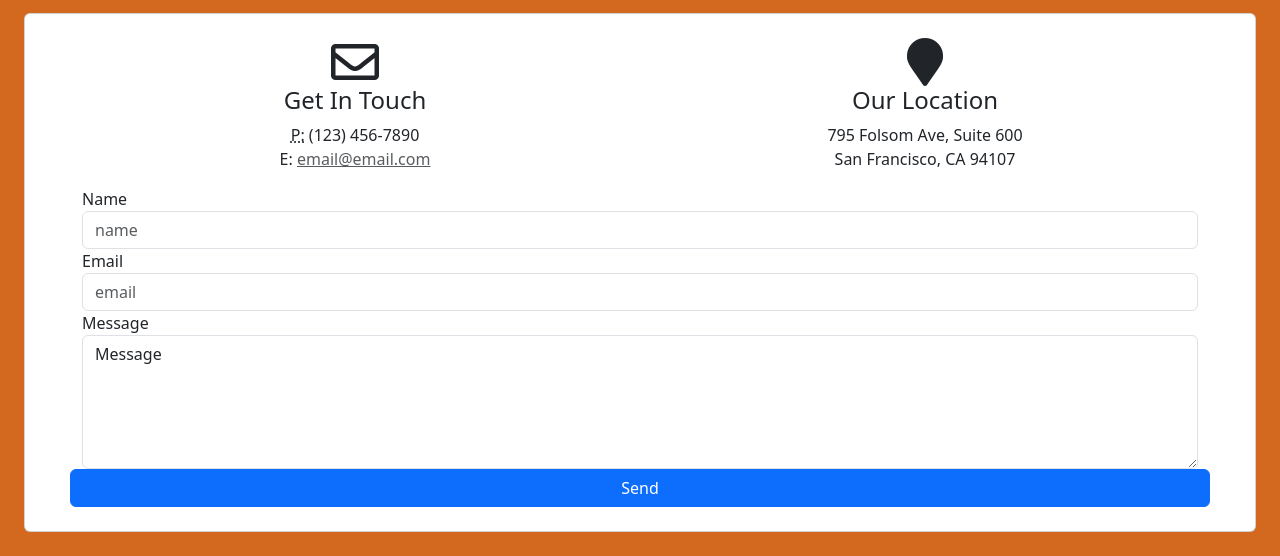
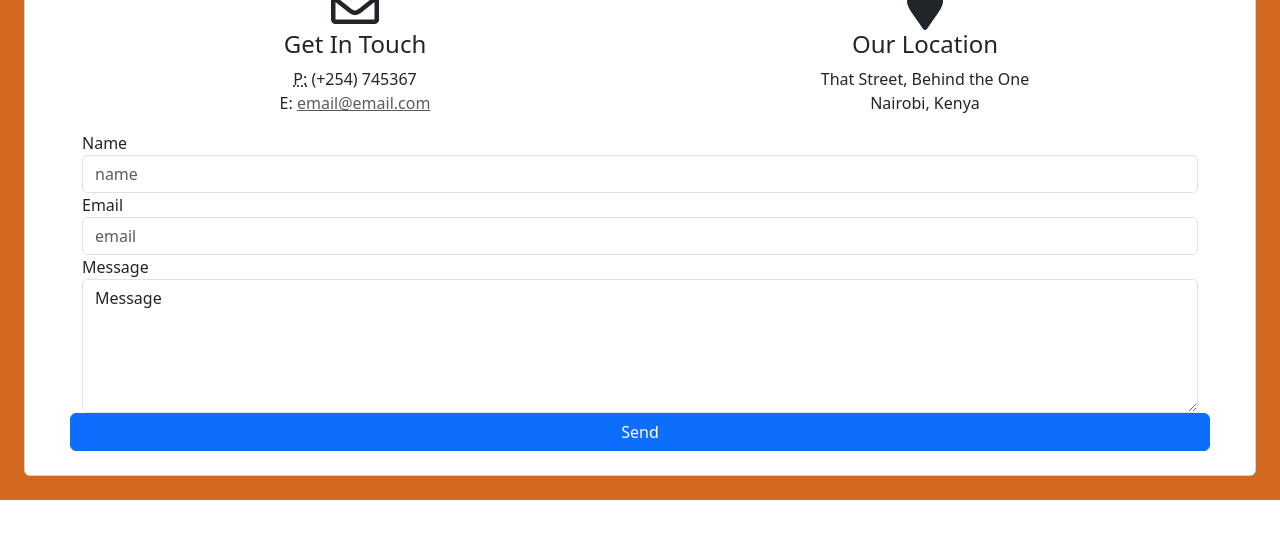
Before and after one commit to nicholas-odhiambo/health, a Django app: template templates/index.html in a window 1280 px wide. Shown: the part 732-1288 px from the top of the page. After the commit the page ends 1232 px from the top, so only its background shows below. Run offline with Django 5.2, Linux system fonts and the light colour scheme; the template is opened without the code that fills it, so the values that code supplies are empty; some libraries are stand-ins or nearby versions.

Commit message:
modified index page

```diff
--- a/templates/index.html
+++ b/templates/index.html
@@ -18,7 +18,6 @@
 <section id="services">
   <div class="bg-primary text-center py-5 mb-4">
       <div class="container">
-        <h1 class="fw-light text-white">Services</h1>
         <h2 class="overview" style=" color: white;">Heal. Care. Naurish</h2 >
       </div>
     </div>
@@ -41,8 +40,8 @@
         <div class="col">
           <img src="{% static 'img/service3.jpg' %}" class="card-img-top" alt="...">
               <div class="card-body text-center">
-                <h5 class="card-title mb-0">Team Member</h5>
-                <div class="card-text text-black-50">Web Developer</div>
+                <h5 class="card-title mb-0"> Child Care</h5>
+                <div class="card-text text-black-50">Your child looked after</div>
               </div>
         </div>
         <div class="col">
@@ -66,7 +65,7 @@
             <div class="contact-detail-box">
               <i class="far fa-envelope text-colored fa-3x"></i>
               <h4>Get In Touch</h4>
-              <abbr title="Phone">P:</abbr> (123) 456-7890<br>
+              <abbr title="Phone">P:</abbr> (+254)  745367<br>
               E: <a href="mailto:email@email.com" class="text-muted">email@email.com</a>
             </div>
           </div><!-- end col -->
@@ -77,8 +76,8 @@
               <h4>Our Location</h4>
 
               <address>
-              795 Folsom Ave, Suite 600<br>
-              San Francisco, CA 94107<br>
+              That Street, Behind the One<br>
+              Nairobi, Kenya<br>
             </address>
             </div>
           </div><!-- end col -->
```
